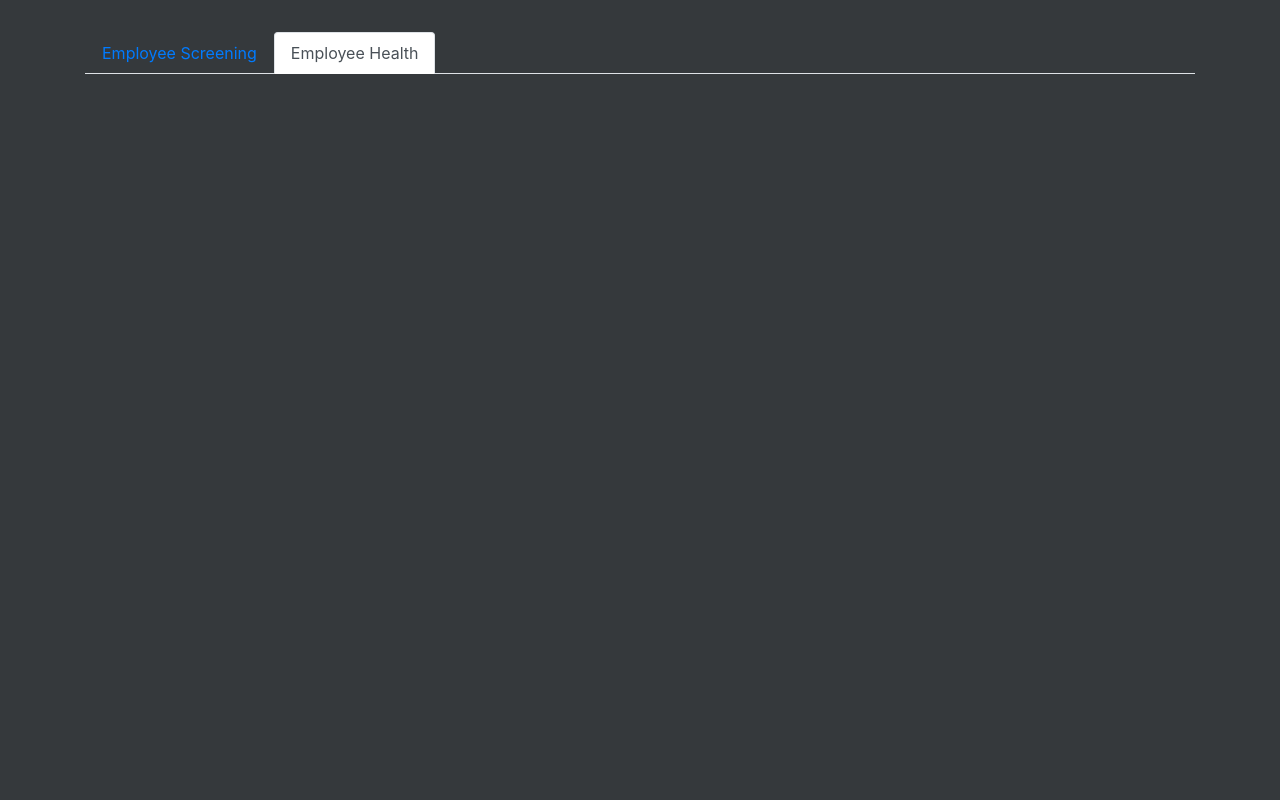
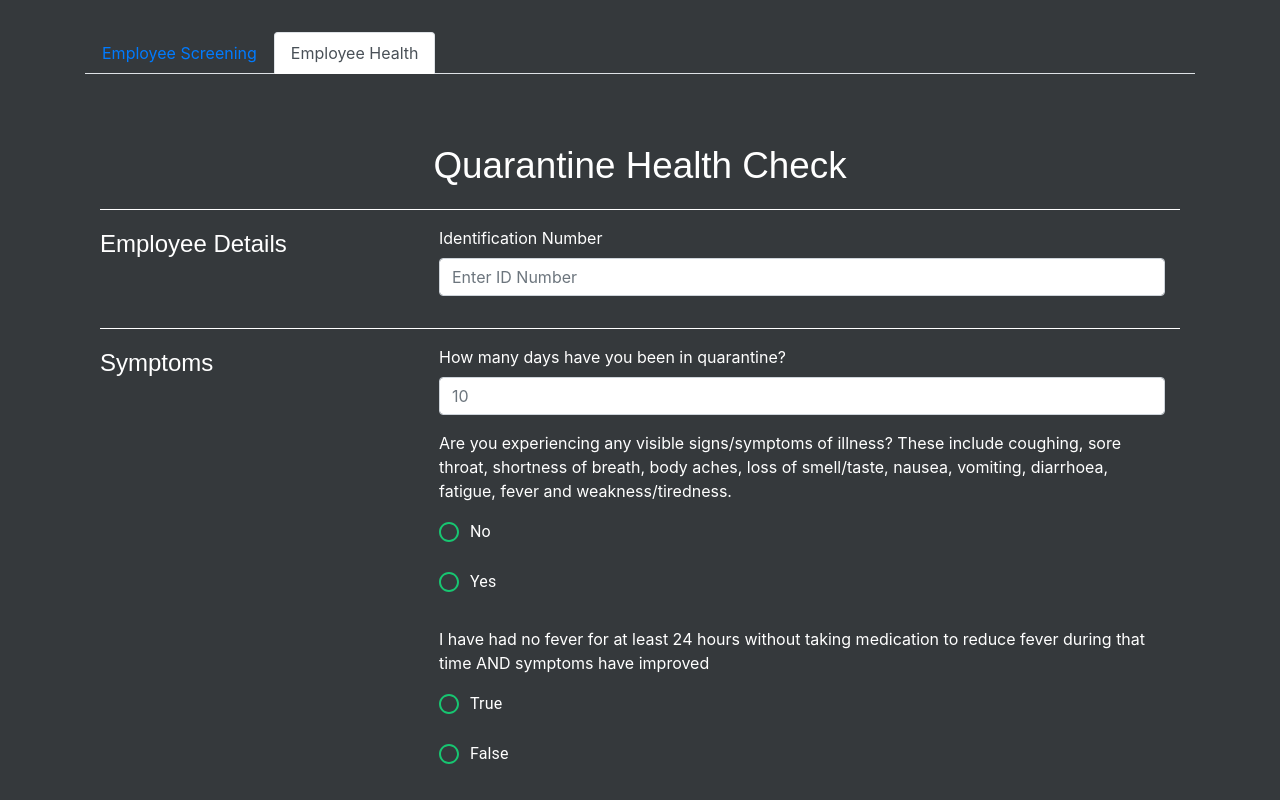
Before and after one commit to kialanpillay/compli-client, a React (Create React App) app in the folder app/: page /capture in a window 1280 px wide. Both pictures are taken after a click on the tab "Employee Health". Shown: the top 800 px of the page. Built offline with nearby package versions, Linux system fonts and the light colour scheme.

Commit message:
Employee health check

```diff
--- a/app/src/pages/Capture.js
+++ b/app/src/pages/Capture.js
@@ -73,6 +73,10 @@ export default class Capture extends Component {
       certification: [],
       fever: false,
       upload: false,
+      empDays: "",
+      empSigns: 0,
+      empFever: 1,
+      canReturn: 0,
     };
     this.callbackChecklist = this.callbackChecklist.bind(this);
     this.handleChange = this.handleChange.bind(this);
@@ -105,7 +109,7 @@ export default class Capture extends Component {
     }
   };
 
-  post = () => {
+  postWeekly = () => {
     this.setState({ upload: true });
     const payload = {
       empID: this.state.empID,
@@ -128,18 +132,63 @@ export default class Capture extends Component {
         console.log(err);
       });
   };
+  postHealthCheck = () => {
+    this.setState({ upload: true });
+    this.employeeReturnCheck();
+    console.log(this.state.empID);
+    console.log(this.state.empDays);
+    console.log(this.state.empFever);
+    console.log(this.state.empSigns);
+    console.log(this.state.canReturn);
+    const payload = {
+      empID: this.state.empID,
+      days: Number(this.state.empDays),
+      fever: Number(this.state.empFever),
+      symptoms: Number(this.state.empSigns),
+      approved: Number(this.state.canReturn),
+    };
+    const endpoint = `https://compli-api.herokuapp.com/quarantine/`;
+    fetch(endpoint, {
+      method: "POST",
+      headers: {
+        "content-type": "application/json",
+        accept: "application/json",
+      },
+      body: JSON.stringify(payload),
+    })
+      .then((response) => response.json())
+      .catch((err) => {
+        console.log(err);
+      });
+  };
 
+  employeeReturnCheck = () => {
+    if (this.state.empFever == 1 && this.state.empSigns == 0) {
+      this.setState({ canReturn: 1 });
+
+    } else {
+      this.setState({ canReturn: 0 });
+    }
+  };
   alertOnClose = () => {
     window.location.href = "/";
   };
 
   handleChangeTravel = (event) => {
-    console.log(event.target.value);
+
     this.setState({ empTravel: event.target.value });
   };
   handleChangeExposure = (event) => {
-    console.log(event.target.value);
+
     this.setState({ empExposure: event.target.value });
+  };
+  handleChangeSigns = (event) => {
+
+    this.setState({ empSigns: event.target.value });
+  };
+  handleChangeFever = (event) => {
+
+    this.setState({ empFever: event.target.value });
   };
 
   render() {
@@ -190,7 +239,7 @@ export default class Capture extends Component {
                         <Col md={4}>
                           <img
                             src={"./epidemic.png"}
-                            width="300"
+                            width="500"
                             alt="Graphic"
                           ></img>
                         </Col>
@@ -287,7 +336,7 @@ export default class Capture extends Component {
                       </Form.Group>
                       <Button
                         className="ubutton"
-                        onClick={() => this.post()}
+                        onClick={() => this.postWeekly()}
                         disabled={this.state.certification.length === 0}
                         style={{
                           marginLeft: "15px",
@@ -323,7 +372,161 @@ export default class Capture extends Component {
                 </Form>
               </div>
             </Tab>
-            <Tab eventKey="healthCheck-capture" title="Employee Health"></Tab>
+            <Tab eventKey="healthCheck-capture" title="Employee Health">
+              <div className="container u-form">
+                <div className="pageHeading">Quarantine Health Check</div>
+                <hr />
+                <Form>
+                  {/*Div used for ID  */}
+                  <div className="u-div">
+                    <div className="ulabel">Employee Details</div>
+                    <div className="ucontent-div">
+                      <Form.Group as={Col} controlId="employeeID">
+                        <Form.Label>Identification Number</Form.Label>
+                        <Form.Control
+                          placeholder="Enter ID Number"
+                          required={true}
+                          name="empID"
+                          value={this.state.empID}
+                          onChange={this.handleChange}
+                        />
+                      </Form.Group>
+                    </div>
+                  </div>
+                  <hr />
+                  {/*Div used for Symptoms info */}
+                  <div className="u-div">
+                    <div className="ulabel">Symptoms</div>
+                    <div className="ucontent-div">
+                      <Form.Group as={Col} controlId="employeeTemp">
+                        <Form.Label>
+                          How many days have you been in quarantine?
+                        </Form.Label>
+
+                        <Form.Control
+                          placeholder="10"
+                          required={true}
+                          name="empDays"
+                          value={this.state.empDays}
+                          onChange={this.handleChange}
+                        />
+                      </Form.Group>
+
+                      <Form.Group as={Col} controlId="signs">
+                        <Form.Label >
+                          Are you experiencing any visible signs/symptoms of
+                          illness? These include coughing, sore throat, shortness of breath, body aches, loss of smell/taste, nausea, vomiting,
+                          diarrhoea, fatigue, fever and weakness/tiredness.
+                        </Form.Label>
+
+
+                        <FormControl>
+                          <RadioGroup
+                            value={this.state.empSigns}
+                            onChange={this.handleChangeSigns}
+                            name="signs"
+                          >
+                            <FormControlLabel
+                              value="0"
+                              control={<Radio style={{ color: "#17c671" }} />}
+                              label="No"
+                            />
+                            <FormControlLabel
+                              value="1"
+                              control={<Radio style={{ color: "#17c671" }} />}
+                              label="Yes"
+                            />
+                          </RadioGroup>
+                        </FormControl>
+                      </Form.Group>
+
+                      <Form.Group as={Col} controlId="nofever">
+                        <Form.Label >
+                          I have had no fever for at least 24 hours without
+                          taking medication to reduce fever during that time AND
+                          symptoms have improved
+                        </Form.Label>
+
+                        <FormControl>
+                          <RadioGroup
+                            name="nofever"
+                            value={this.state.empFever}
+                            onChange={this.handleChangeFever}
+                          >
+                            <FormControlLabel
+                              value="1"
+                              control={<Radio style={{ color: "#17c671" }} />}
+                              label="True"
+                            />
+                            <FormControlLabel
+                              value="0"
+                              control={<Radio style={{ color: "#17c671" }} />}
+                              label="False"
+                            />
+                          </RadioGroup>
+                        </FormControl>
+                      </Form.Group>
+                    </div>
+                  </div>
+                  <hr />
+                  {/*Div used for Certification */}
+                  <div className="u-div">
+                    <div className="ulabel">Certification</div>
+                    <div className="ucontent-div">
+                      <Form.Group as={Col} controlId="certChecklist">
+                        <Form.Label>
+                          I hereby certify that the responses provided above are
+                          true and accurate to the best of my knowledge.
+                        </Form.Label>
+
+                        <Checklist
+                          data={certData.map((cert) => cert.text)}
+                          checked={this.state.certification}
+                          callback={this.callbackChecklistCert}
+                        />
+                      </Form.Group>
+                      <Button
+                        className="ubutton"
+                        onClick={() => this.postHealthCheck()}
+                        disabled={this.state.certification.length === 0}
+                        style={{
+                          marginLeft: "15px",
+                          backgroundColor: "#17c671",
+                          border: "#17c671",
+                          height: "50px",
+                          width: "90px",
+                        }}
+                      >
+                        Submit
+                      </Button>
+                      <Alert
+                        show={this.state.upload}
+                        variant={
+                          this.state.canReturn == 0 ? "warning" : "success"
+                        }
+                        onClose={() => this.alertOnClose("success")}
+                        dismissible
+                        style={{
+                          display: "flex",
+                          marginLeft: "0.5rem",
+                          marginRight: "0.5rem",
+                          marginTop: "0.5rem",
+                        }}
+                      >
+                        {this.state.canReturn == 0
+                          ? "Form Submitted.You are required to remain home."
+                          : "Form Submitted.You may return to work."}
+                        <CheckIcon
+                          style={{
+                            marginRight: "5px",
+                          }}
+                        />
+                      </Alert>
+                    </div>
+                  </div>
+                </Form>
+              </div>
+            </Tab>
           </Tabs>
         </Container>
       </div>
```
